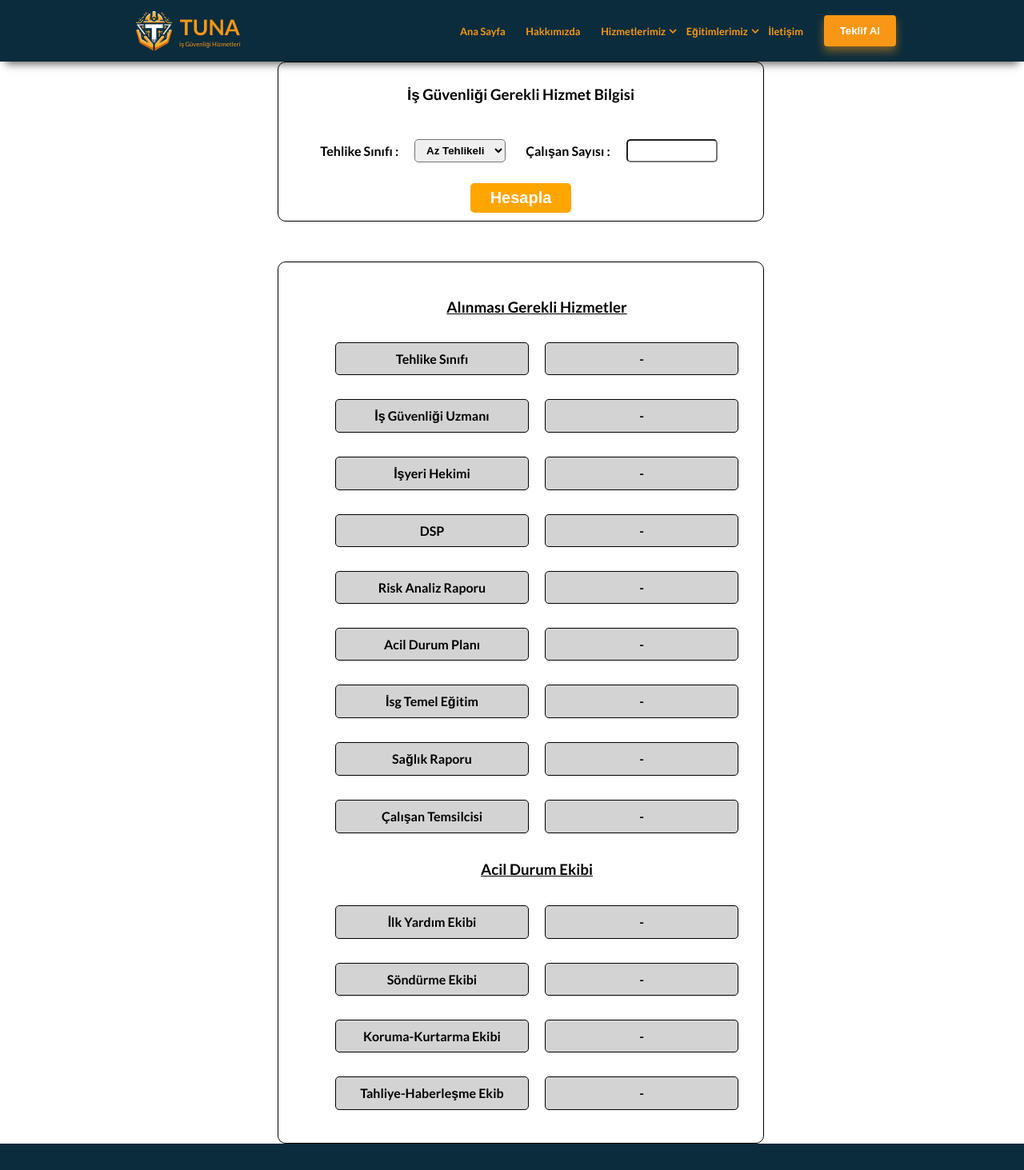
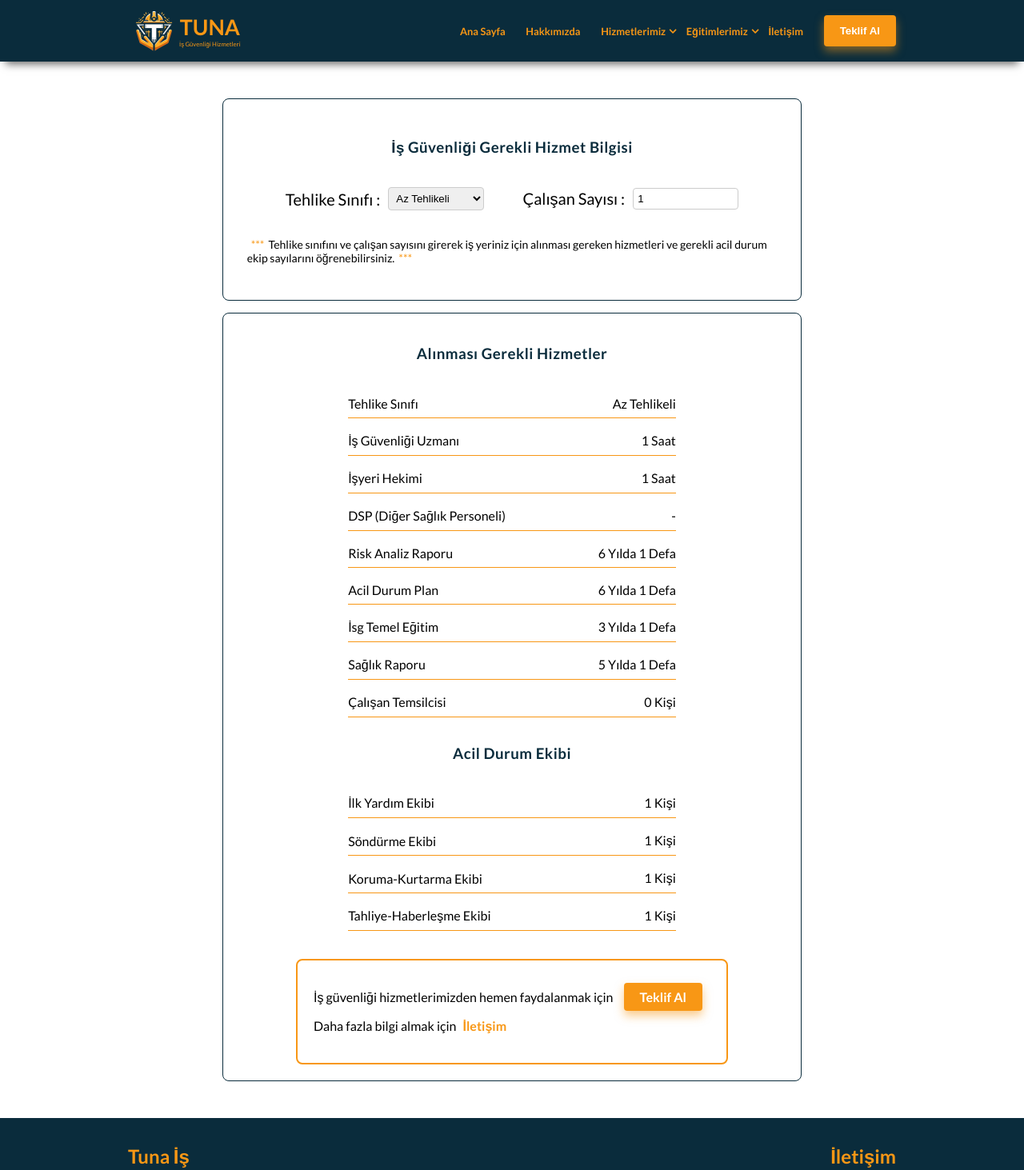
Before and after one commit to Harunyldz/Tuna, a React (Create React App) app in the folder tuna/: page /info in a window 1280 px wide. Shown: the top 1463 px of the page at 80% size. Built offline with nearby package versions, Linux system fonts and the light colour scheme.

Commit message:
info.jsx düzenlenip Info sayfasına eklendi ... eski info.jsx e gerek yoksa silelim

```diff
--- a/tuna/src/App.js
+++ b/tuna/src/App.js
@@ -7,7 +7,7 @@ import RiskAnaliz from './components/Cards/RiskAnaliz';
 import AcilDrmPln from './components/Cards/AcilDrmPln';
 import Dsp from './components/Cards/Dsp';
 import Hkm from './components/Cards/Hkm';
-import Info from './components/Cards/Info';
+// import Info from './components/Cards/Info';
 import Navbar from './components/Navbar/Navbar';
 import Footer from './components/Footer/Footer';
 import Services from './pages/Services/Services.jsx';
@@ -22,6 +22,7 @@ import NaceKodu from './components/Cards/NaceKodu.jsx';
 import IsgKatipOnayNasil from './components/Cards/IsgKatipOnayNasil.jsx'
 import TeklifAl from './pages/TeklifAl/TeklifAl.jsx';
 import Referans from './components/Referans/Referans.jsx';
+import Info from './pages/Info/Info.jsx';
 
 function App() {
   return (
@@ -43,7 +44,7 @@ function App() {
           <Route path='/egitimlerimiz/is-guvenligi-egitimi' element={<IsgTmlEgtm />} />
           <Route path='/egitimlerimiz/yangin-egitimi' element={<YanginEgt />} />
           <Route path='/egitimlerimiz/yuksekte-calisma-egitimi' element={<YuksekteCalisma />} />
-          <Route path='/info' element={<Info />} />
+          <Route path='/info' element={<Info/>} />
           <Route path='/nace' element={<NaceKodu />} />
           <Route path='/isgKatipNasil' element={<IsgKatipOnayNasil />} />
           <Route path='/iletisim' element={<Contact />} />
--- a/tuna/src/Data.js
+++ b/tuna/src/Data.js
@@ -320,41 +320,41 @@ export const infoData =
 {
     azTehlikeli: {
         title:"Az Tehlikeli",
-        riskA: 6,
-        AcilD: 6,
-        egtm: 3,
-        sglk: 5,
-        ilkYrd: 20,
-        thlEkp: 50,
-        snEkp: 50,
-        hbrEkp: 50,
-        igu:10,
-        hkm:5,
+        riskAnalizRaporu: 6,
+        acilDurumPlani: 6,
+        isgEgitim: 3,
+        saglikRaporu: 5,
+        ilkYardimEkibi: 20,
+        korumaEkibi: 50,
+        sondurmeEkibi: 50,
+        tahliyeEkibi: 50,
+        isGuvenligi:10,
+        isyeriHekimi:5,
     },
     tehlikeli: {
         title:"Tehlikeli",
-        riskA: 4,
-        AcilD: 4,
-        egtm: 2,
-        sglk: 3,
-        ilkYrd: 15,
-        thlEkp: 40,
-        snEkp: 40,
-        hbrEkp: 40,
-        igu:20,
-        hkm:10,
+        riskAnalizRaporu: 4,
+        acilDurumPlani: 4,
+        isgEgitim: 2,
+        saglikRaporu: 3,
+        ilkYardimEkibi: 15,
+        korumaEkibi: 40,
+        sondurmeEkibi: 40,
+        tahliyeEkibi: 40,
+        isGuvenligi:20,
+        isyeriHekimi:10,
     },
     cokTehlikeli: {
         title:"Çok Tehlikeli",
-        riskA: 2,
-        AcilD: 2,
-        egtm: 1,
-        sglk: 1,
-        ilkYrd: 10,
-        thlEkp: 30,
-        snEkp: 30,
-        hbrEkp: 30,
-        igu:40,
-        hkm:15,
+        riskAnalizRaporu: 2,
+        acilDurumPlani: 2,
+        isgEgitim: 1,
+        saglikRaporu: 1,
+        ilkYardimEkibi: 10,
+        korumaEkibi: 30,
+        sondurmeEkibi: 30,
+        tahliyeEkibi: 30,
+        isGuvenligi:40,
+        isyeriHekimi:15,
     }
 }
--- a/tuna/src/components/Referans/Referans.jsx
+++ b/tuna/src/components/Referans/Referans.jsx
@@ -12,7 +12,6 @@ import "swiper/css/navigation";
 import { Autoplay, Pagination, Navigation } from "swiper/modules";
 
 import { referanslar } from "../../Data.js";
-console.log(referanslar);
 const Referans = () => {
   return (
     <motion.div
--- a/tuna/src/pages/About/About.jsx
+++ b/tuna/src/pages/About/About.jsx
@@ -1,5 +1,4 @@
 import logo5 from "../../assets/logo5.png";
-import Info from "../Info/Info";
 import "./About.css";
 
 
@@ -41,7 +40,6 @@ const About = () => {
         </p>
 
       </div>
-      <Info/>
     </div>
   );
 };
--- a/tuna/src/pages/Info/Info.css
+++ b/tuna/src/pages/Info/Info.css
@@ -1,5 +1,5 @@
 .info {
-    margin: 5vw auto;
+    margin: 2vw auto;
     padding: 20px;
     display: flex;
     flex-direction: column;
@@ -7,7 +7,12 @@
     align-items: stretch;
     border-radius: 10px;
     gap: 15px;
-    width: 70%;
+    width: 75%;
+}
+
+.info h3 {
+    color: #0a2c3c;
+    letter-spacing: 0.5px;
 }
 
 .info .hesapla {
@@ -18,17 +23,23 @@
     border: 1px solid #0a2c3c;
     padding: 30px;
     border-radius: 8px;
-
 }
 
-.hesapla h3 {
-    color: #0a2c3c;
-    letter-spacing: 0.5px;
+.hesapla p{
+    font-size: 14px;
+}
+
+.hesapla p::after,
+.hesapla p::before{
+    content: "***";
+    margin: 0 5px;
+    color: #f89715;
 }
 
 .hesapla .inputs {
+    width: 100%;
     display: flex;
-    gap: 50px;
+    justify-content: space-evenly;
 }
 
 .hesapla .input {
@@ -55,8 +66,6 @@
     border: 1px solid #f89715;
     outline: 1px solid #f89715;
 }
-
-
 
 .hesapla .inputs label {
     font-size: 20px;
@@ -85,8 +94,61 @@
     display: flex;
     flex-direction: column;
     align-items: center;
-    gap: 20px;
+    gap: 10px;
     border: 1px solid #0a2c3c;
-    padding: 30px;
+    padding: 20px;
     border-radius: 8px;
 }
+
+.tablo .tablo-items{
+    display: flex;
+    flex-direction: column;
+    gap: 10px;
+    width: 60%;
+    padding: 5px 10px;
+}
+
+.tablo-items .tablo-item{
+    width: 100%;
+    display: flex;
+    align-items: center;
+    justify-content: space-between;
+    padding: 8px 0;
+    border-bottom: 1px solid #f89715;
+}
+
+.info .info-links{
+    border: 2px solid #f89715;
+    border-radius: 8px;
+    margin-top: 20px;
+    padding:20px;
+}
+
+.info-links .info-teklif{
+    padding: 8px 20px;
+    background-color: #f89715;
+    border-radius: 4px;
+    box-shadow: 0 6px 12px rgba(248, 151, 21, 0.5);
+    color: #fff;
+    font-weight: bold;
+    border: none;
+    outline: none;
+    cursor: pointer;
+    margin: 0 10px;
+}
+
+.info-links .info-teklif:hover{
+    background-color: #e08510;
+    box-shadow: 0 6px 12px rgba(224, 133, 16, 0.7);
+    font-weight: bold;
+}
+
+.info-links .info-contact{
+    color: #f89715;
+    font-weight: bold;
+    margin: 0 5px;
+}
+
+.info-links .info-contact:hover{
+    text-decoration: underline;
+}
--- a/tuna/src/pages/Info/Info.jsx
+++ b/tuna/src/pages/Info/Info.jsx
@@ -1,6 +1,50 @@
+import { useEffect, useState } from "react";
 import "./Info.css";
+import { infoData } from "../../Data.js";
+import { Link } from "react-router-dom";
 
 const Info = () => {
+  const [riskLevel, setRiskLevel] = useState("azTehlikeli");
+  const [riskData, setRiskData] = useState(infoData.azTehlikeli);
+  const [employeeCount, setEmployeeCount] = useState(1);
+
+  useEffect(() => {
+    if (infoData[riskLevel]) {
+      const data = infoData[riskLevel];
+      const updatedData = { ...data, employeeCount };
+      setRiskData(updatedData);
+    }
+  }, [riskLevel, employeeCount]);
+
+  const getTemsilci = (value) => {
+    if (value === 1) {
+      return "0 Kişi";
+    } else if (value >= 2 && value <= 50) {
+      return "1 Kişi";
+    } else if (value >= 51 && value <= 100) {
+      return "2 Kişi";
+    } else if (value >= 101 && value <= 500) {
+      return "3 Kişi";
+    } else if (value >= 501 && value <= 1000) {
+      return "4 Kişi";
+    } else if (value >= 1001 && value <= 2000) {
+      return "5 Kişi";
+    } else if (value >= 2001) {
+      return "6 Kişi";
+    }
+  };
+
+  const diSaPe = (value) => {
+    let dsp;
+    if (value > 10 && value <= 49) {
+      dsp = Math.ceil((value * 10) / 60);
+    } else if (value >= 50 && value <= 249) {
+      dsp = Math.ceil((value * 15) / 60);
+    } else if (value >= 250) {
+      dsp = Math.ceil((value * 20) / 60);
+    }
+    return dsp + " Saat";
+  };
   return (
     <div className="info">
       <div className="hesapla">
@@ -8,77 +52,116 @@ const Info = () => {
         <div className="inputs">
           <div className="input">
             <label htmlFor="risk-levels">Tehlike Sınıfı : </label>
-            <select name="risk-levels" id="risk-levels">
+            <select
+              name="risk-levels"
+              id="risk-levels"
+              onChange={(e) => setRiskLevel(e.target.value)}
+            >
               <option value="azTehlikeli">Az Tehlikeli</option>
-              <option value="Tehlikeli">Tehlikeli</option>
+              <option value="tehlikeli">Tehlikeli</option>
               <option value="cokTehlikeli">Çok Tehlikeli</option>
             </select>
           </div>
           <div className="input">
             <label htmlFor="">Çalışan Sayısı : </label>
-            <input type="number" min={1} />
+            <input
+              type="number"
+              min={1}
+              value={employeeCount}
+              onChange={(e) => setEmployeeCount(e.target.value)}
+            />
           </div>
         </div>
-        <button className="hesapla-btn">Hesapla</button>
+        <p>
+          Tehlike sınıfını ve çalışan sayısını girerek iş yeriniz için alınması
+          gereken hizmetleri ve gerekli acil durum ekip sayılarını
+          öğrenebilirsiniz.
+        </p>
       </div>
       <div className="tablo">
         <h3>Alınması Gerekli Hizmetler</h3>
         <div className="tablo-items">
           <div className="tablo-item">
             <span>Tehlike Sınıfı</span>
-            <span>-</span>
+            <span>{riskData.title}</span>
           </div>
           <div className="tablo-item">
             <span>İş Güvenliği Uzmanı</span>
-            <span>-</span>
+            <span>
+              {Math.ceil((employeeCount * riskData.isGuvenligi) / 60)} Saat
+            </span>
           </div>
           <div className="tablo-item">
             <span>İşyeri Hekimi</span>
-            <span>-</span>
+            <span>
+              {Math.ceil((employeeCount * riskData.isyeriHekimi) / 60)} Saat
+            </span>
           </div>
           <div className="tablo-item">
-            <span>DSP</span>
-            <span>-</span>
+            <span>DSP (Diğer Sağlık Personeli)</span>
+            <span>
+              {riskLevel === "cokTehlikeli" && employeeCount > 10
+                ? diSaPe(employeeCount)
+                : "-"}
+            </span>
           </div>
           <div className="tablo-item">
             <span>Risk Analiz Raporu</span>
-            <span>-</span>
+            <span>{riskData.riskAnalizRaporu} Yılda 1 Defa</span>
           </div>
           <div className="tablo-item">
             <span>Acil Durum Plan</span>
-            <span>-</span>
+            <span>{riskData.acilDurumPlani} Yılda 1 Defa</span>
           </div>
           <div className="tablo-item">
             <span>İsg Temel Eğitim</span>
-            <span>-</span>
+            <span>{riskData.isgEgitim} Yılda 1 Defa</span>
           </div>
           <div className="tablo-item">
             <span>Sağlık Raporu </span>
-            <span>-</span>
+            <span>{riskData.saglikRaporu} Yılda 1 Defa</span>
           </div>
           <div className="tablo-item">
             <span>Çalışan Temsilcisi</span>
-            <span>-</span>
+            <span>{getTemsilci(employeeCount)}</span>
           </div>
         </div>
         <h3>Acil Durum Ekibi</h3>
         <div className="tablo-items">
           <div className="tablo-item">
             <span>İlk Yardım Ekibi</span>
-            <span>-</span>
+            <span>
+              {Math.ceil(employeeCount / riskData.ilkYardimEkibi)} Kişi
+            </span>
           </div>
           <div className="tablo-item">
             <span>Söndürme Ekibi</span>
-            <span>-</span>
+            <span>
+              {Math.ceil(employeeCount / riskData.sondurmeEkibi)} Kişi
+            </span>
           </div>
           <div className="tablo-item">
             <span>Koruma-Kurtarma Ekibi</span>
-            <span>-</span>
+            <span>{Math.ceil(employeeCount / riskData.korumaEkibi)} Kişi</span>
           </div>
           <div className="tablo-item">
             <span>Tahliye-Haberleşme Ekibi</span>
-            <span>-</span>
+            <span>{Math.ceil(employeeCount / riskData.tahliyeEkibi)} Kişi</span>
           </div>
+        </div>
+        <div className="info-links">
+          <p>
+            İş güvenliği hizmetlerimizden hemen faydalanmak için{" "}
+            <Link to="/teklifAl" className="info-teklif">
+              Teklif Al
+            </Link>
+          </p>
+          <p>
+            Daha fazla bilgi almak için{" "}
+            <Link to="/iletisim" className="info-contact">
+              İletişim
+            </Link>
+          </p>
         </div>
       </div>
     </div>
```
